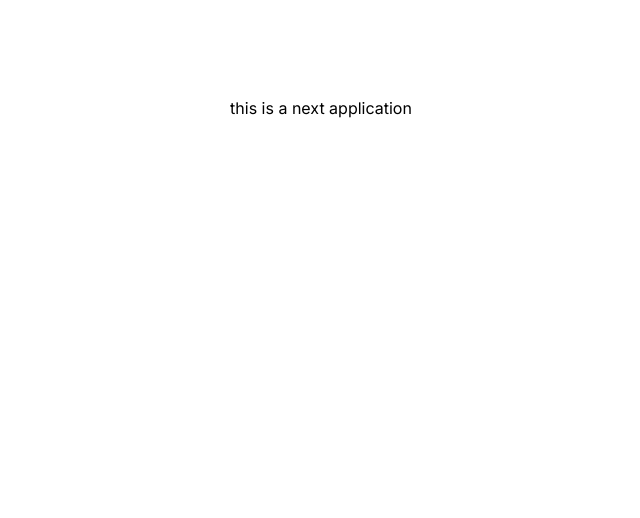
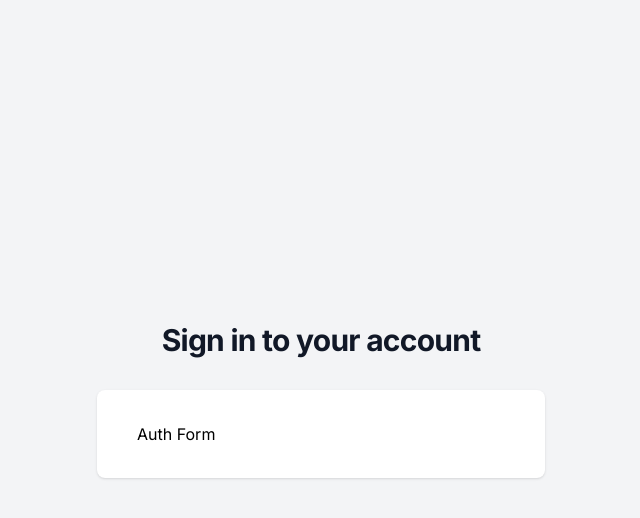
Before and after one commit to ryanmello/alpaca, a Next.js app: page / in a window 1280 px wide. Shown: the top 518 px of the page, without its empty margins (319-959 px from the left). Built offline with nearby package versions, Linux system fonts and the light colour scheme.

Commit message:
application setup

```diff
--- /dev/null
+++ b/app/(site)/components/AuthForm.tsx
@@ -0,0 +1,13 @@
+import React from 'react'
+
+const AuthForm = () => {
+  return (
+    <div className='mt-8 sm:mx-auto sm:w-full sm:max-w-md'>
+        <div className='bg-white px-4 py-8 shadow rounded-lg sm:px-10'>
+            Auth Form
+        </div>
+    </div>
+  )
+}
+
+export default AuthForm
--- /dev/null
+++ b/app/(site)/page.tsx
@@ -0,0 +1,14 @@
+'use client'
+
+import AuthForm from "./components/AuthForm"
+
+const Auth = () => {
+  return (
+    <div className="h-full flex flex-col justify-center items-center bg-gray-100">
+      <h2 className="text-3xl font-bold tracking-tight text-gray-900">Sign in to your account</h2>
+      <AuthForm />
+    </div>
+  )
+}
+
+export default Auth
--- a/app/globals.css
+++ b/app/globals.css
@@ -1,3 +1,9 @@
 @tailwind base;
 @tailwind components;
 @tailwind utilities;
+
+html,
+body,
+:root {
+  height: 100%;
+}
--- a/app/layout.tsx
+++ b/app/layout.tsx
@@ -15,7 +15,9 @@ export default function RootLayout({
 }) {
   return (
     <html lang="en">
-      <body className={inter.className}>{children}</body>
+      <body className={inter.className} suppressHydrationWarning={true}>
+        {children}
+      </body>
     </html>
   )
 }
--- a/app/page.tsx
+++ /dev/null
@@ -1,9 +0,0 @@
-import Image from 'next/image'
-
-export default function Home() {
-  return (
-    <main className="flex min-h-screen flex-col items-center justify-between p-24">
-      this is a next application
-    </main>
-  )
-}
--- a/package.json
+++ b/package.json
@@ -13,6 +13,7 @@
     "@types/react": "18.2.12",
     "@types/react-dom": "18.2.5",
     "autoprefixer": "10.4.14",
+    "dotenv": "^16.1.4",
     "eslint": "8.42.0",
     "eslint-config-next": "13.4.5",
     "next": "13.4.5",
```
Also changed, not shown: app/context/AuthContext.tsx (added), 2 other files (tests, documents, lock files or other folders).
